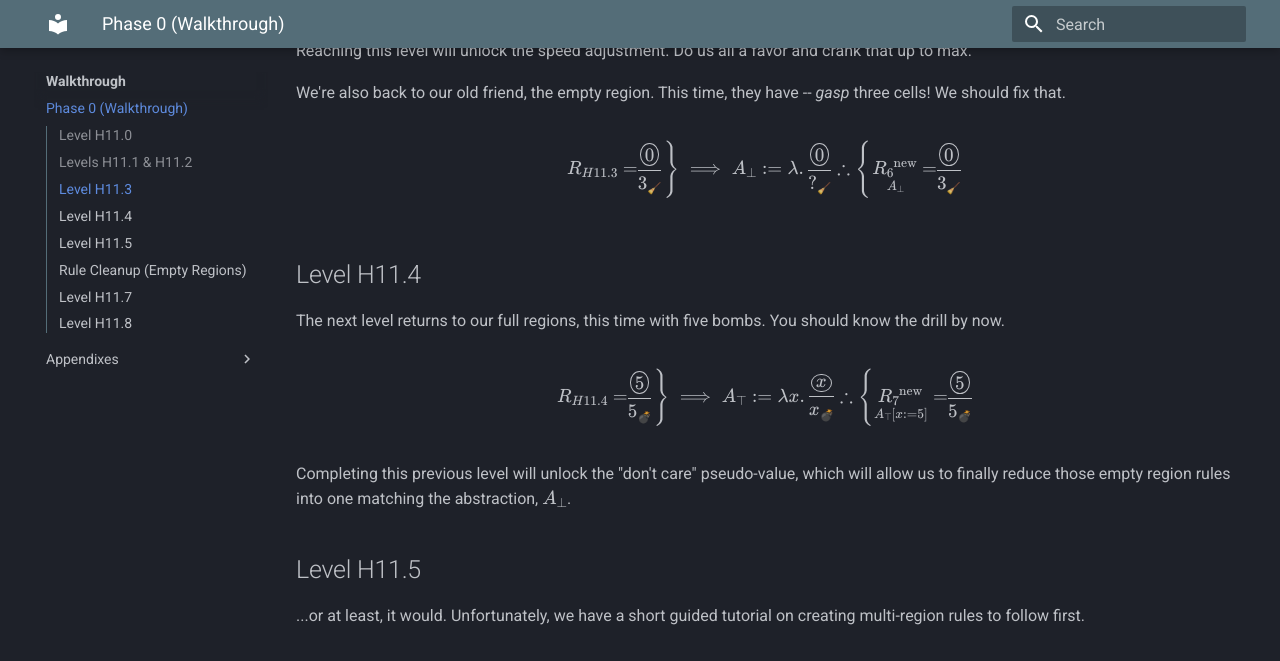
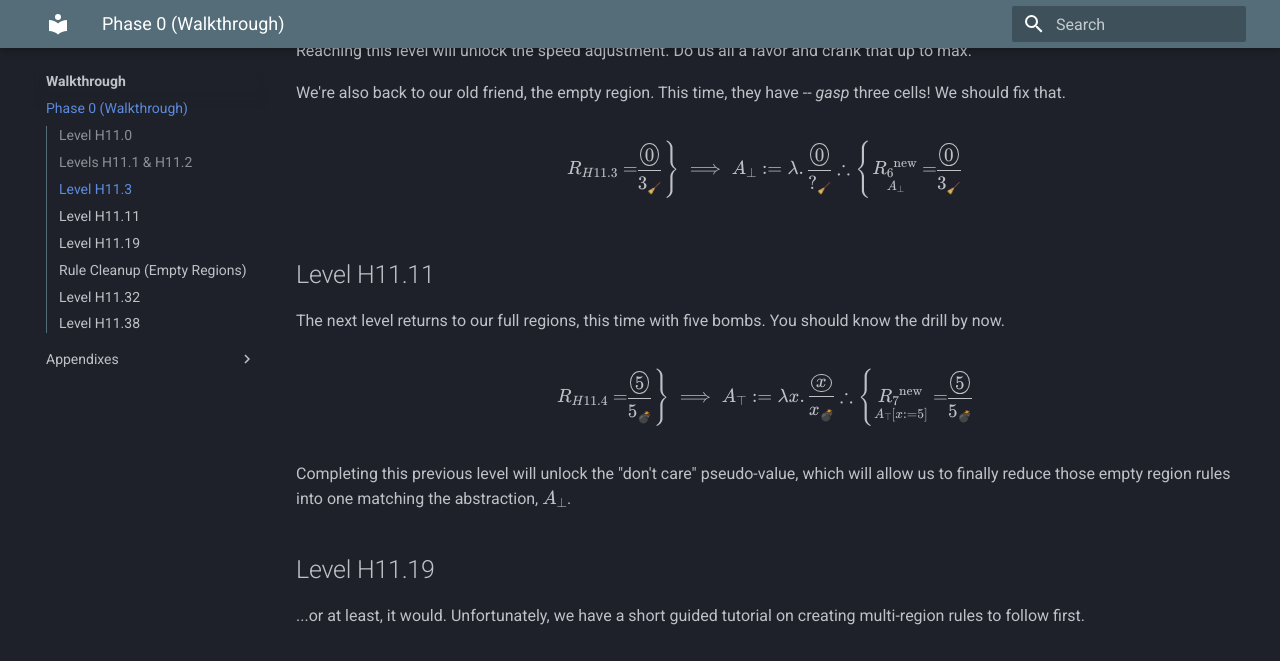
Before and after one commit to RynFromK2L/bombe-guide, an MkDocs documentation site: the page built from docs/walkthrough/phase-0.md, in a window 1280 px wide and 1400 px high, scrolled down 1470 px. Shown: the top 661 px of the window. Built offline with MkDocs 1.6.1 and Material for MkDocs 9.7.7, drawn with Linux system fonts in a browser that asks for light colours; some of the changed text lies outside the part shown.

Commit message:
fix(walkthrough): update phase 0 with correct level numbers

```diff
--- a/docs/walkthrough/phase-0.md
+++ b/docs/walkthrough/phase-0.md
@@ -86,7 +86,7 @@ $$
 \end{cases}
 $$
 
-## Level H11.4
+## Level H11.11
 
 The next level returns to our full regions, this time with five bombs.  You should know the drill by now.
 
@@ -102,7 +102,7 @@ $$
 
 Completing this previous level will unlock the "don't care" pseudo-value, which will allow us to finally reduce those empty region rules into one matching the abstraction, $A_\bot$.
 
-## Level H11.5
+## Level H11.19
 
 ...or at least, it would.  Unfortunately, we have a short guided tutorial on creating multi-region rules to follow first.
 
@@ -150,7 +150,7 @@ $$
 
 Updating $\rule0$ will also lead to us unlocking the rest of our static value options.
 
-## Level H11.7
+## Level H11.32
 
 This level returns us to subtracting regions...
 
@@ -164,7 +164,7 @@ $$
 \end{cases}
 $$
 
-## Level H11.8
+## Level H11.38
 
 ...as does this one.
 
```
